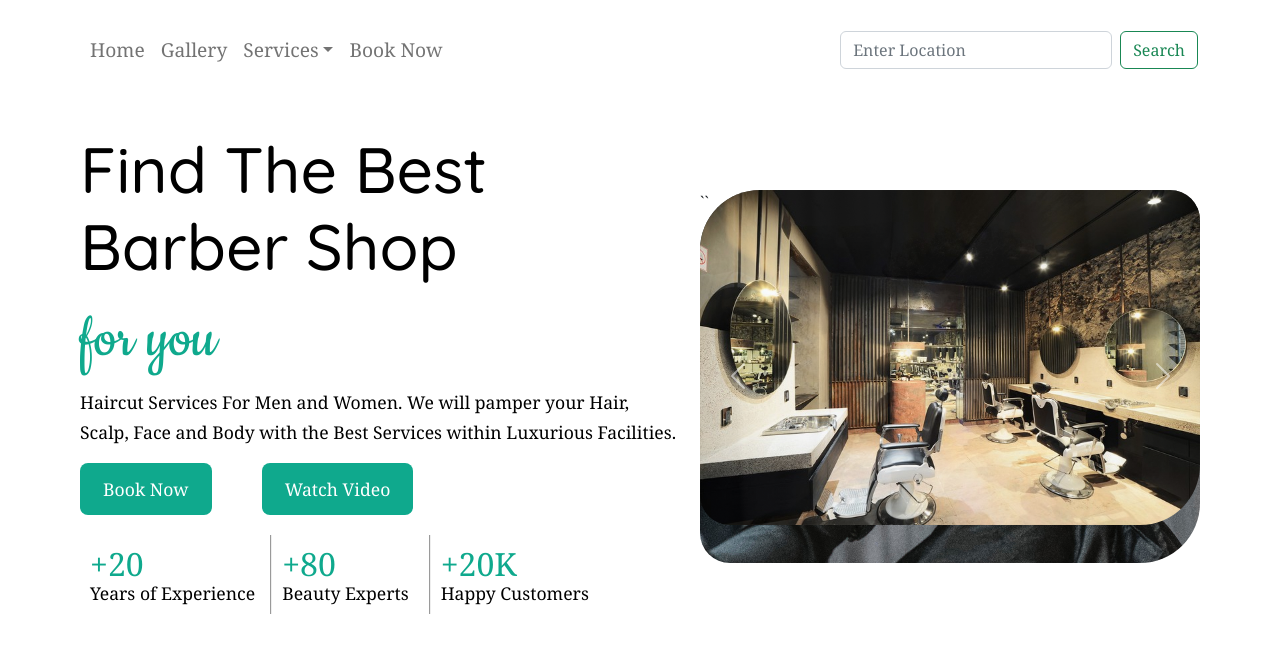
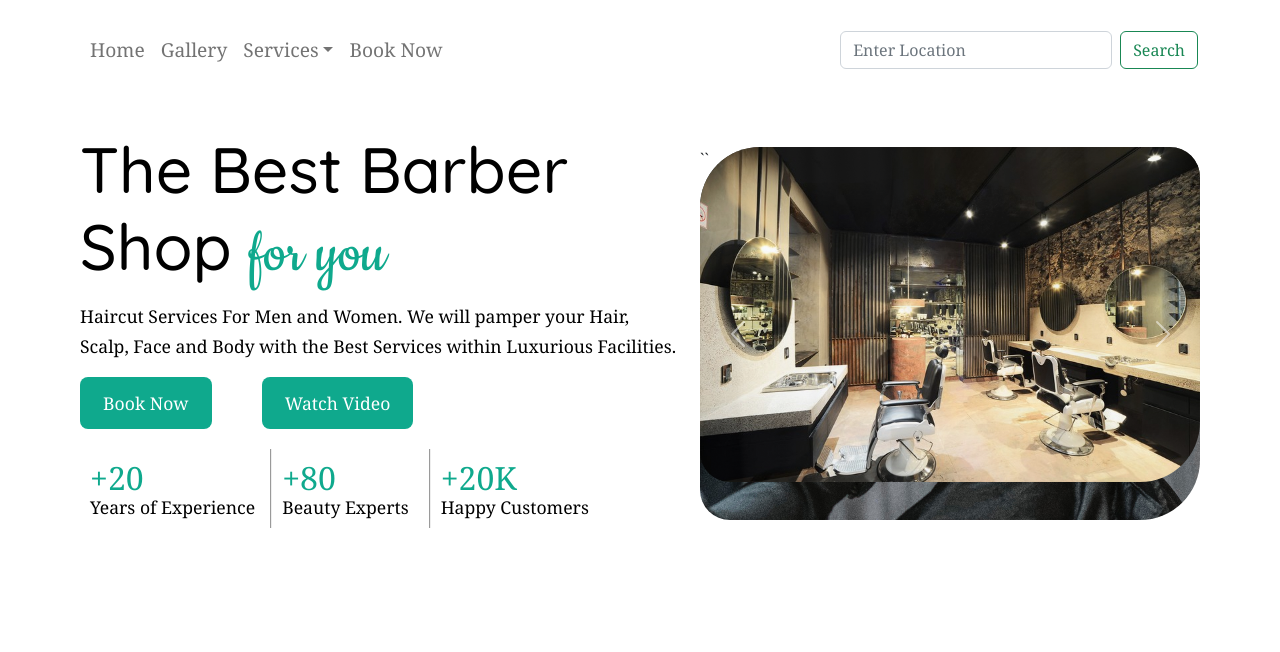
Before and after one commit to waynemorphic/dragonfly-barbershop, a React (Vite) app: page / in a window 1280 px wide. Shown: the top 652 px of the page. Built offline with nearby package versions, Linux system fonts and the light colour scheme.

Commit message:
tagline rename

```diff
--- a/src/pages/home/Home.jsx
+++ b/src/pages/home/Home.jsx
@@ -9,9 +9,8 @@ const Index = () => {
     <div className="home">
       <div className="home-page">
         <h3>
-          Find The Best Barber Shop{" "}
+          The Best Barber Shop{" "}
           <span>
-            <br />
             for you
           </span>
         </h3>
```
